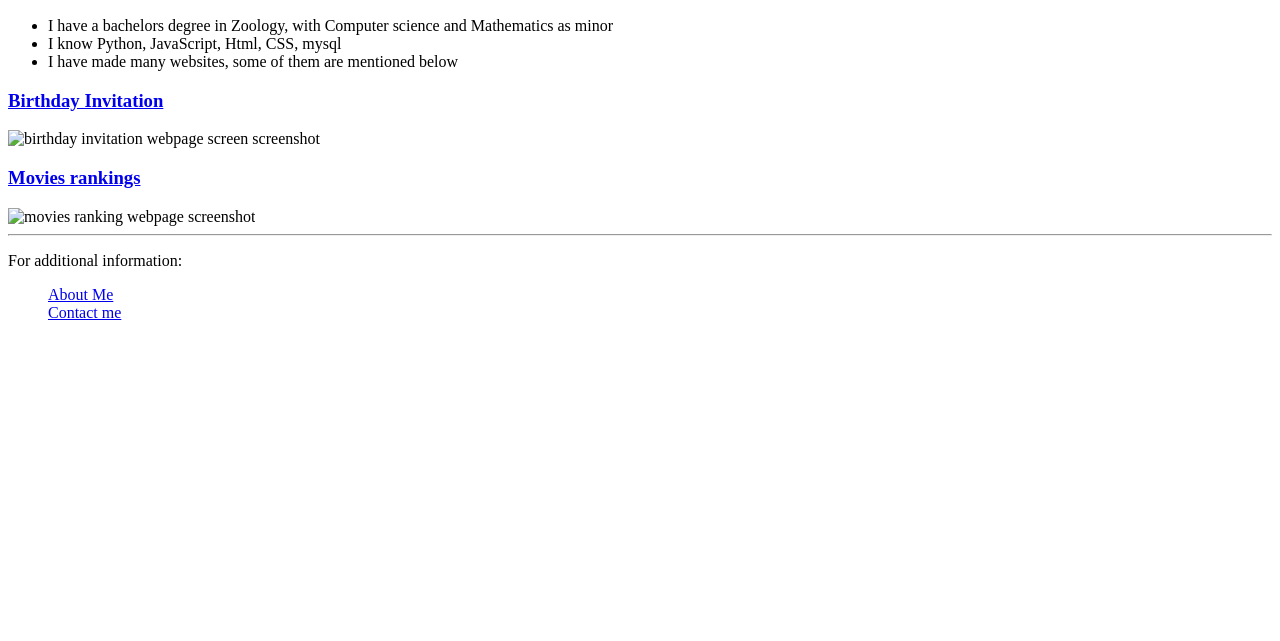
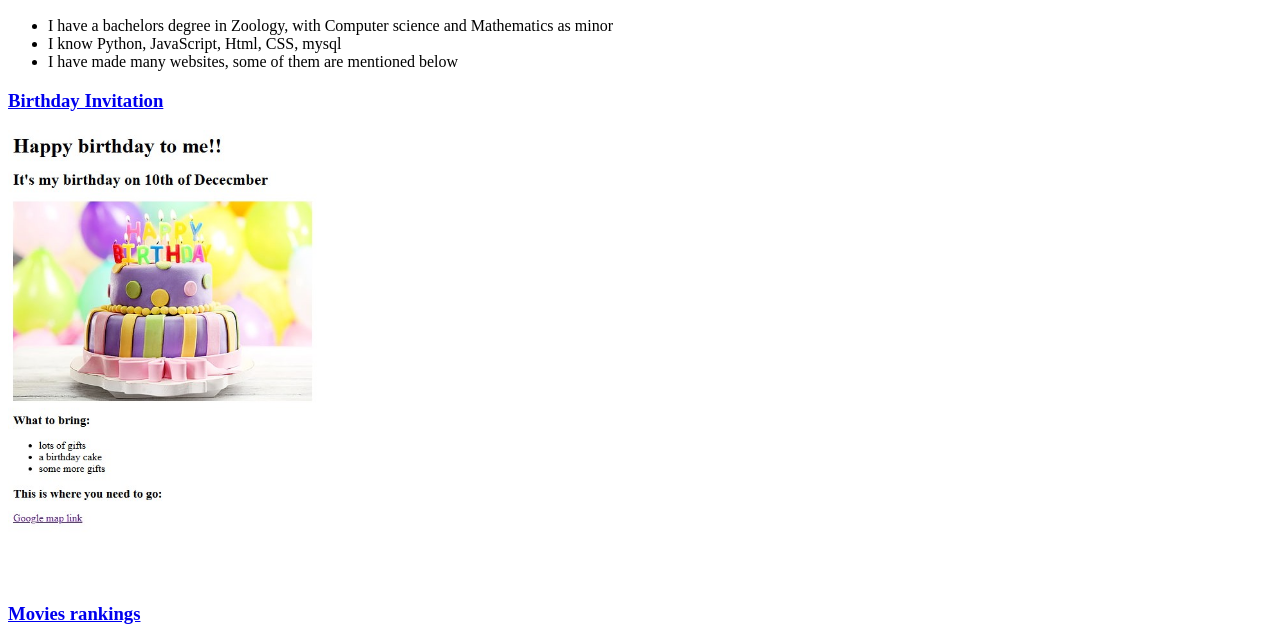
Before and after one commit to A6eI6dESH/Html-portfolio-draft, a plain HTML site: page index.html in a window 1280 px wide. Shown: the part 110-751 px from the top of the page. Drawn offline with Linux system fonts and the light colour scheme.

Commit message:
Update index.html

```diff
--- a/index.html
+++ b/index.html
@@ -18,11 +18,11 @@
     <h3>
          <a href="./public/birthday-invite.html">Birthday Invitation</a>
     </h3>
-      <img src="../4.3 HTML Porfolio Project/assets/images/Screenshot 2025-06-27 135619.jpg" alt="birthday invitation webpage screen screenshot" height="450px" >
+      <img src="../assets/images/Screenshot 2025-06-27 135619.jpg" alt="birthday invitation webpage screen screenshot" height="450px" >
     <h3>
          <a href="./public/movie-ranking.html">Movies rankings</a>
     </h3>
-    <img src="../4.3 HTML Porfolio Project/assets/images/Screenshot 2025-06-27 134126.jpg" alt="movies ranking webpage screenshot" height="200px">
+    <img src="../assets/images/Screenshot 2025-06-27 134126.jpg" alt="movies ranking webpage screenshot" height="200px">
     <hr>
     <p>For additional information:</p>
     <ul style="list-style-type: none;">
```
